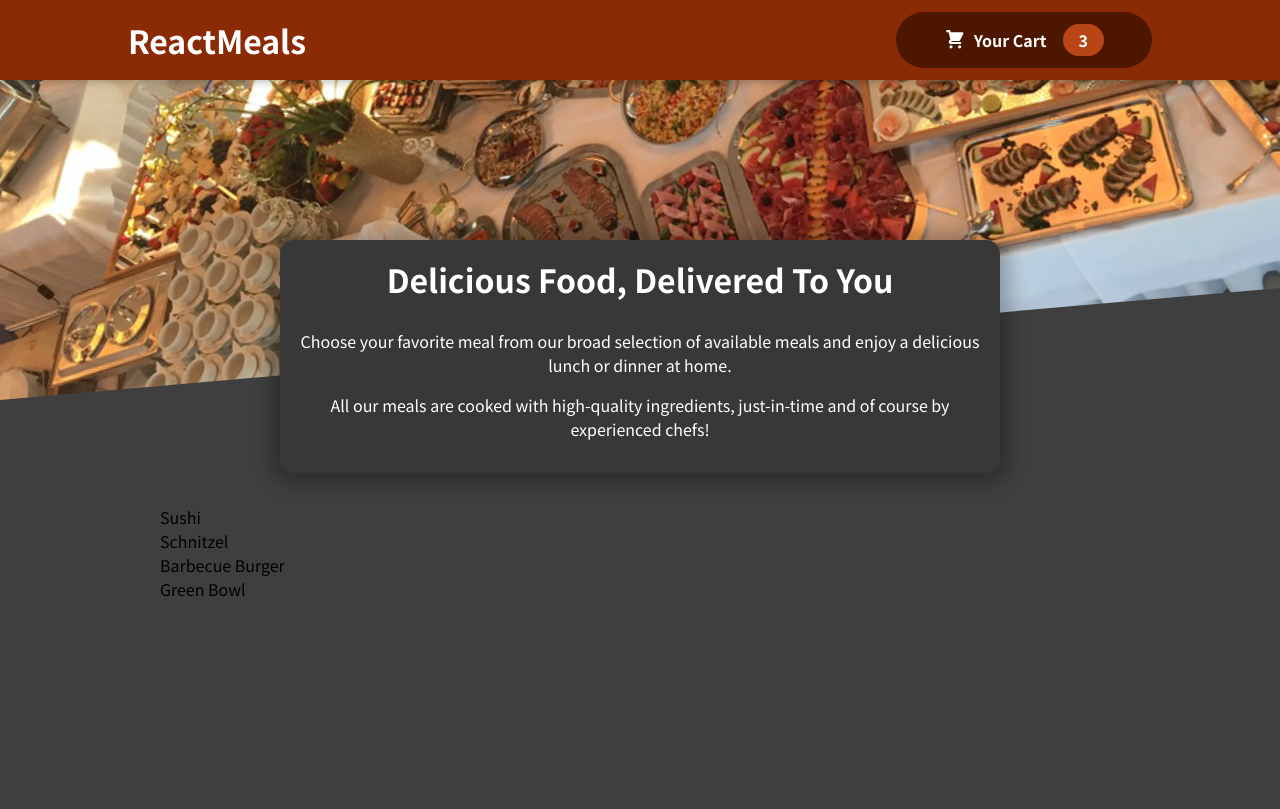
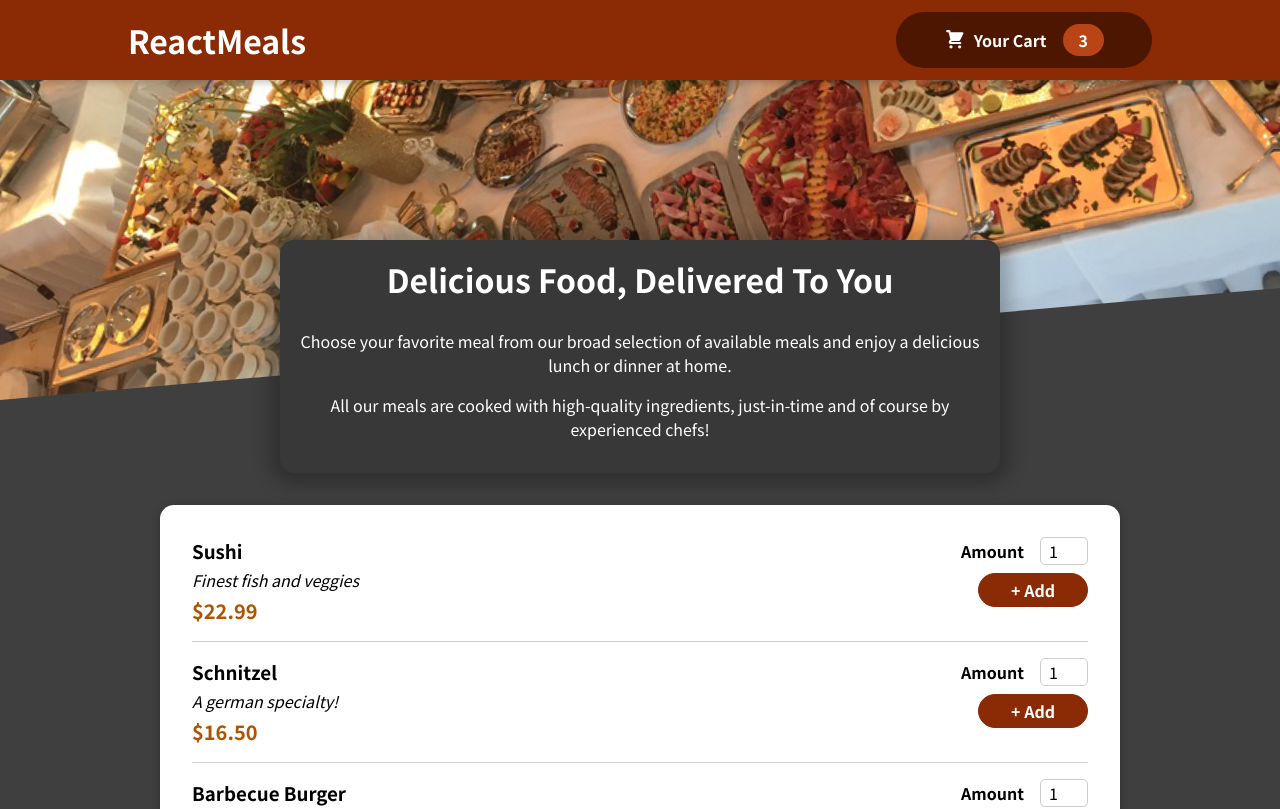
Before and after one commit to adnan-sheikh/food-order-app, a JavaScript app: page / in a window 1280 px wide. Shown: the top 809 px of the page. Built offline with nearby package versions, Linux system fonts and the light colour scheme.

Commit message:
add MealItemForm component to MealItem

```diff
--- a/src/components/meals/AvailableMeals.js
+++ b/src/components/meals/AvailableMeals.js
@@ -1,4 +1,7 @@
 import classes from './AvailableMeals.module.css';
+
+import Card from '../ui/Card';
+import MealItem from './MealItem/MealItem';
 
 const DUMMY_MEALS = [
   {
@@ -28,11 +31,21 @@
 ];
 
 const AvailableMeals = () => {
-  const mealsList = DUMMY_MEALS.map(meal => <li>{meal.name}</li>)
+  const mealsList = DUMMY_MEALS.map((meal) => (
+    <MealItem
+      id={meal.id}
+      key={meal.id}
+      name={meal.name}
+      description={meal.description}
+      price={meal.price}
+    />
+  ));
 
   return (
     <section className={classes.meals}>
-      <ul>{mealsList}</ul>
+      <Card>
+        <ul>{mealsList}</ul>
+      </Card>
     </section>
   );
 };
--- /dev/null
+++ b/src/components/meals/MealItem/MealItem.js
@@ -0,0 +1,20 @@
+import classes from './MealItem.module.css';
+import MealItemForm from './MealItemForm';
+
+const MealItem = (props) => {
+  const price = `$${props.price.toFixed(2)}`;
+  return (
+    <li className={classes.meal}>
+      <div>
+        <h3>{props.name}</h3>
+        <div className={classes.description}>{props.description}</div>
+        <div className={classes.price}>{price}</div>
+      </div>
+      <div>
+        <MealItemForm id={props.id} />
+      </div>
+    </li>
+  );
+};
+
+export default MealItem;
--- /dev/null
+++ b/src/components/meals/MealItem/MealItem.module.css
@@ -0,0 +1,22 @@
+.meal {
+  display: flex;
+  justify-content: space-between;
+  margin: 1rem;
+  padding-bottom: 1rem;
+  border-bottom: 1px solid #ccc;
+}
+
+.meal h3 {
+  margin: 0 0 0.25rem;
+}
+
+.description {
+  font-style: italic;
+}
+
+.price {
+  margin-top: 0.25rem;
+  font-weight: bold;
+  color: #ad5502;
+  font-size: 1.25rem;
+}
--- /dev/null
+++ b/src/components/meals/MealItem/MealItemForm.js
@@ -0,0 +1,24 @@
+import Input from '../../ui/Input';
+
+import classes from './MealItemForm.module.css';
+
+const MealItemForm = (props) => {
+  return (
+    <form className={classes.form}>
+      <Input
+        label='Amount'
+        input={{
+          id: `amount_${props.id}`,
+          type: 'number',
+          min: '1',
+          max: '5',
+          step: '1',
+          defaultValue: '1',
+        }}
+      />
+      <button>+ Add</button>
+    </form>
+  );
+};
+
+export default MealItemForm;
--- /dev/null
+++ b/src/components/meals/MealItem/MealItemForm.module.css
@@ -0,0 +1,20 @@
+.form {
+  text-align: right;
+}
+
+.form button {
+  font: inherit;
+  cursor: pointer;
+  background-color: #8a2b06;
+  border: 1px solid #8a2b06;
+  color: white;
+  padding: 0.25rem 2rem;
+  border-radius: 20px;
+  font-weight: bold;
+}
+
+.form button:hover,
+.form button:active {
+  background-color: #641e03;
+  border-color: #641e03;
+}
--- /dev/null
+++ b/src/components/ui/Card.js
@@ -0,0 +1,7 @@
+import classes from './Card.module.css';
+
+const Card = (props) => {
+  return <div className={classes.card}>{props.children}</div>;
+};
+
+export default Card;
--- /dev/null
+++ b/src/components/ui/Card.module.css
@@ -0,0 +1,6 @@
+.card {
+  padding: 1rem;
+  box-shadow: 0 2px 8px rgba(0, 0, 0, 0.25);
+  border-radius: 14px;
+  background-color: white;
+}
--- /dev/null
+++ b/src/components/ui/Input.js
@@ -0,0 +1,12 @@
+import classes from './Input.module.css';
+
+const input = (props) => {
+  return (
+    <div className={classes.input}>
+      <label htmlFor={props.input.id}>{props.label}</label>
+      <input {...props.input} />
+    </div>
+  );
+};
+
+export default input;
--- /dev/null
+++ b/src/components/ui/Input.module.css
@@ -0,0 +1,18 @@
+.input {
+  display: flex;
+  align-items: center;
+  margin-bottom: 0.5rem;
+}
+
+.input label {
+  font-weight: bold;
+  margin-right: 1rem;
+}
+
+.input input {
+  width: 3rem;
+  border-radius: 5px;
+  border: 1px solid #ccc;
+  font: inherit;
+  padding-left: 0.5rem;
+}
```
Also changed, not shown: public/index.html (+0 -23 lines), src/components/meals/Meals.module.css (deleted), 1 other file (tests, documents, lock files or other folders).
